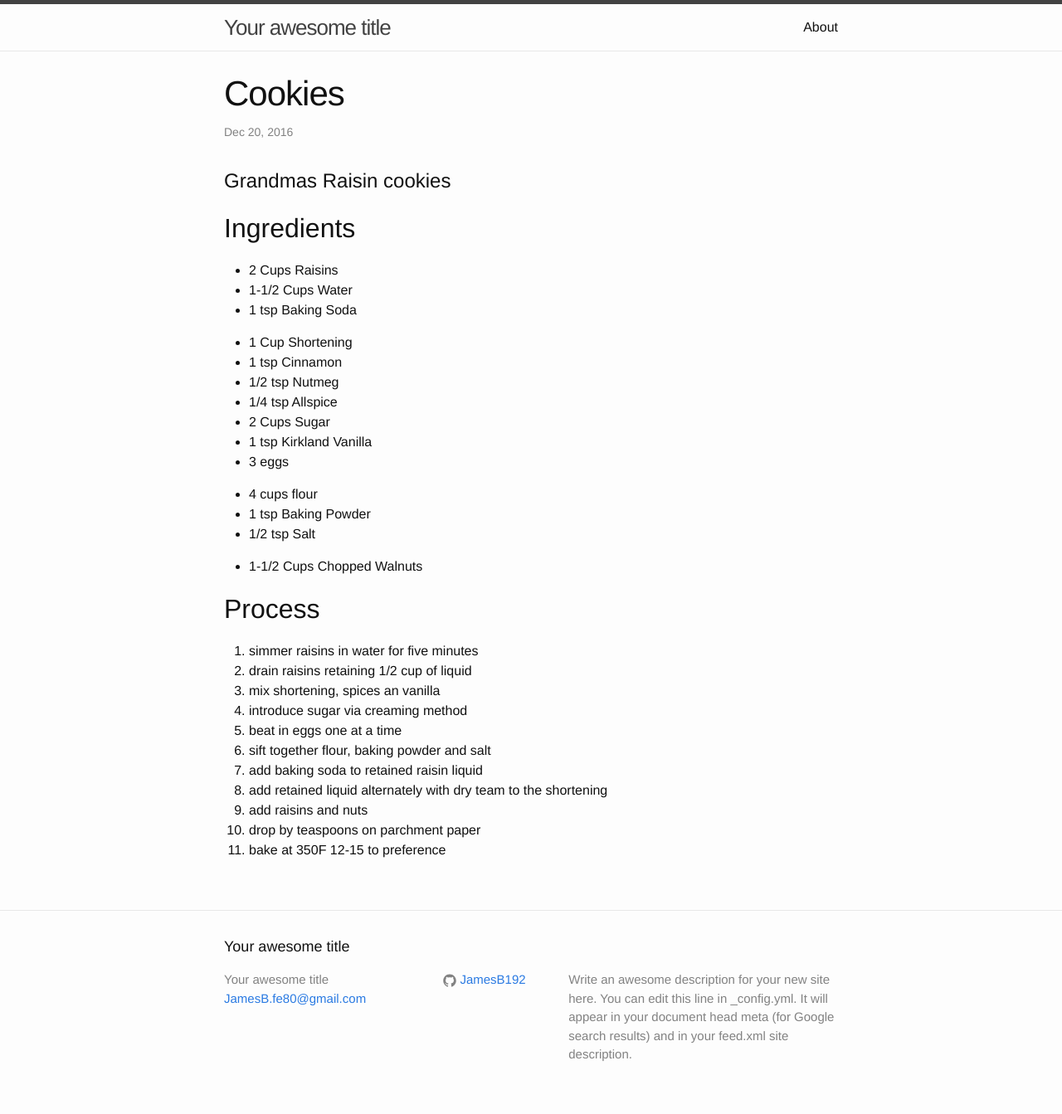
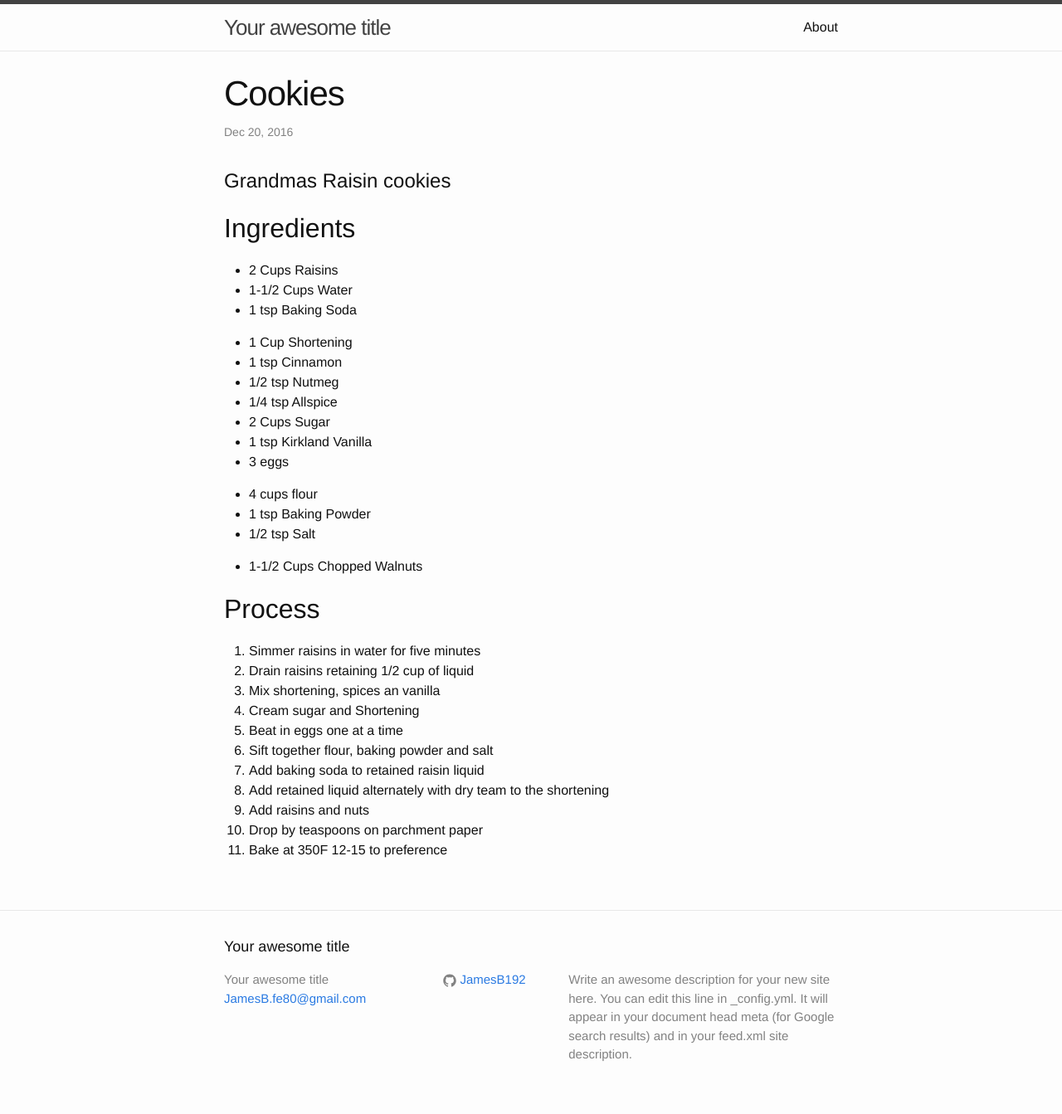
Before and after one commit to JamesB192/JamesB192.github.io, a Jekyll site: the page built from _posts/2016-12-20-cookies.markdown, in a window 1280 px wide. Shown: the whole page at 83% size. Built offline with Jekyll 4.4.1, drawn with Linux system fonts in a browser that asks for light colours; our own code applies the rules of GitHub Pages for plain Markdown files.

Commit message:
Capital/typo

```diff
--- a/_posts/2016-12-20-cookies.markdown
+++ b/_posts/2016-12-20-cookies.markdown
@@ -20,14 +20,14 @@
 * 1-1/2 Cups Chopped Walnuts
 
 ## Process
-1. simmer raisins in water for five minutes
-1. drain raisins retaining 1/2 cup of liquid
-1. mix shortening, spices an vanilla
-1. introduce sugar via creaming method
-1. beat in eggs one at a time
-1. sift together flour, baking powder and salt
-1. add baking soda to retained raisin liquid
-1. add retained liquid alternately with dry team to the shortening
-1. add raisins and nuts
-1. drop by teaspoons on parchment paper
-1. bake at 350F 12-15 to preference
+1. Simmer raisins in water for five minutes
+1. Drain raisins retaining 1/2 cup of liquid
+1. Mix shortening, spices an vanilla
+1. Cream sugar and Shortening
+1. Beat in eggs one at a time
+1. Sift together flour, baking powder and salt
+1. Add baking soda to retained raisin liquid
+1. Add retained liquid alternately with dry team to the shortening
+1. Add raisins and nuts
+1. Drop by teaspoons on parchment paper
+1. Bake at 350F 12-15 to preference
```
